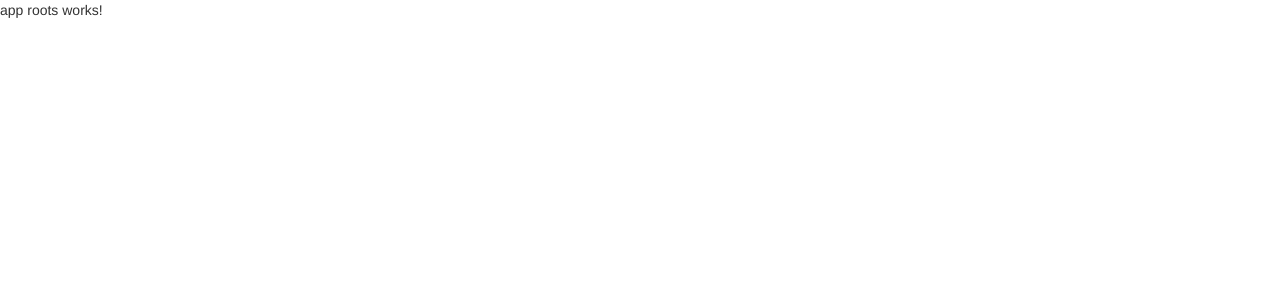
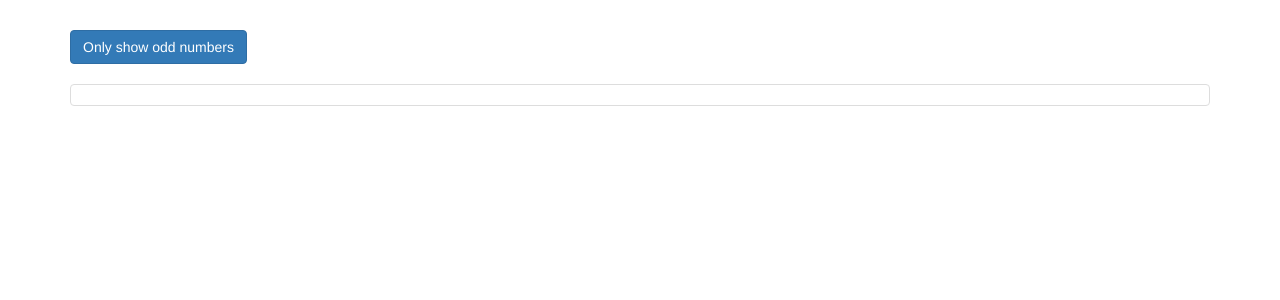
Before and after one commit to 311298/maxAngular, an Angular app: page / in a window 1280 px wide. Shown: the top 300 px of the page. Built offline with nearby package versions, Linux system fonts and the light colour scheme.

Commit message:
directive started section section 7

```diff
--- a/src/app/app.component.html
+++ b/src/app/app.component.html
@@ -1 +1,18 @@
-<p>app roots works!</p>
+<div class="container">
+    <div class="row">
+      <div class="col-xs-12">
+        <button
+          class="btn btn-primary"
+          (click)="onlyOdd = !onlyOdd">Only show odd numbers</button>
+        <br><br>
+        <ul class="list-group">
+          <li
+            class="list-group-item">
+          </li>
+        </ul>
+        <ng-template [ngIf]="onlyOdd">
+          <p>Only odd</p>
+        </ng-template>
+      </div>
+    </div>
+  </div>
--- a/src/app/app.component.ts
+++ b/src/app/app.component.ts
@@ -6,6 +6,7 @@
   styleUrls: ['./app.component.css']
 })
 export class AppComponent {
-
+  numbers = [1, 2, 3, 4, 5];
+  onlyOdd = false;
 
 }
```
